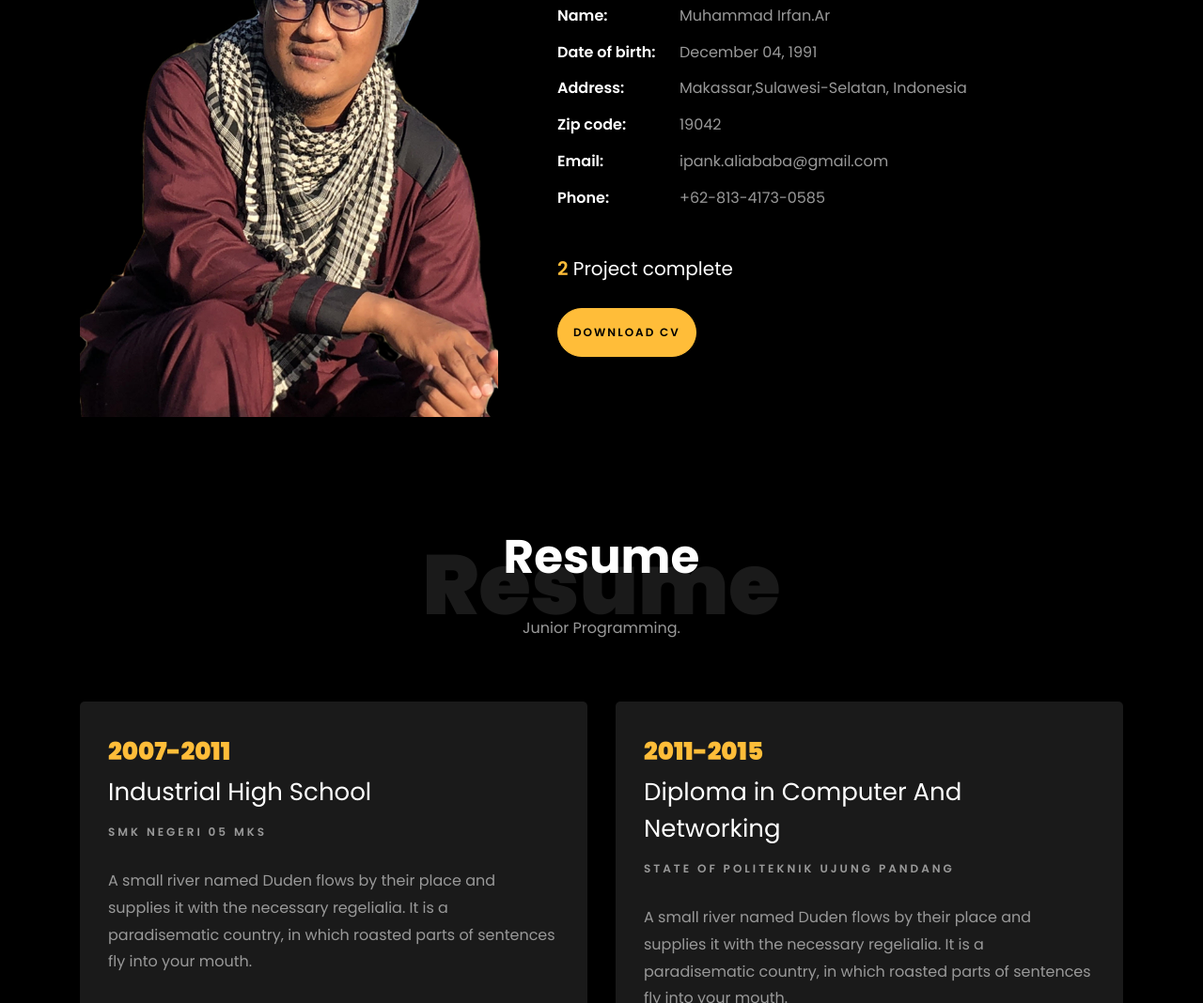
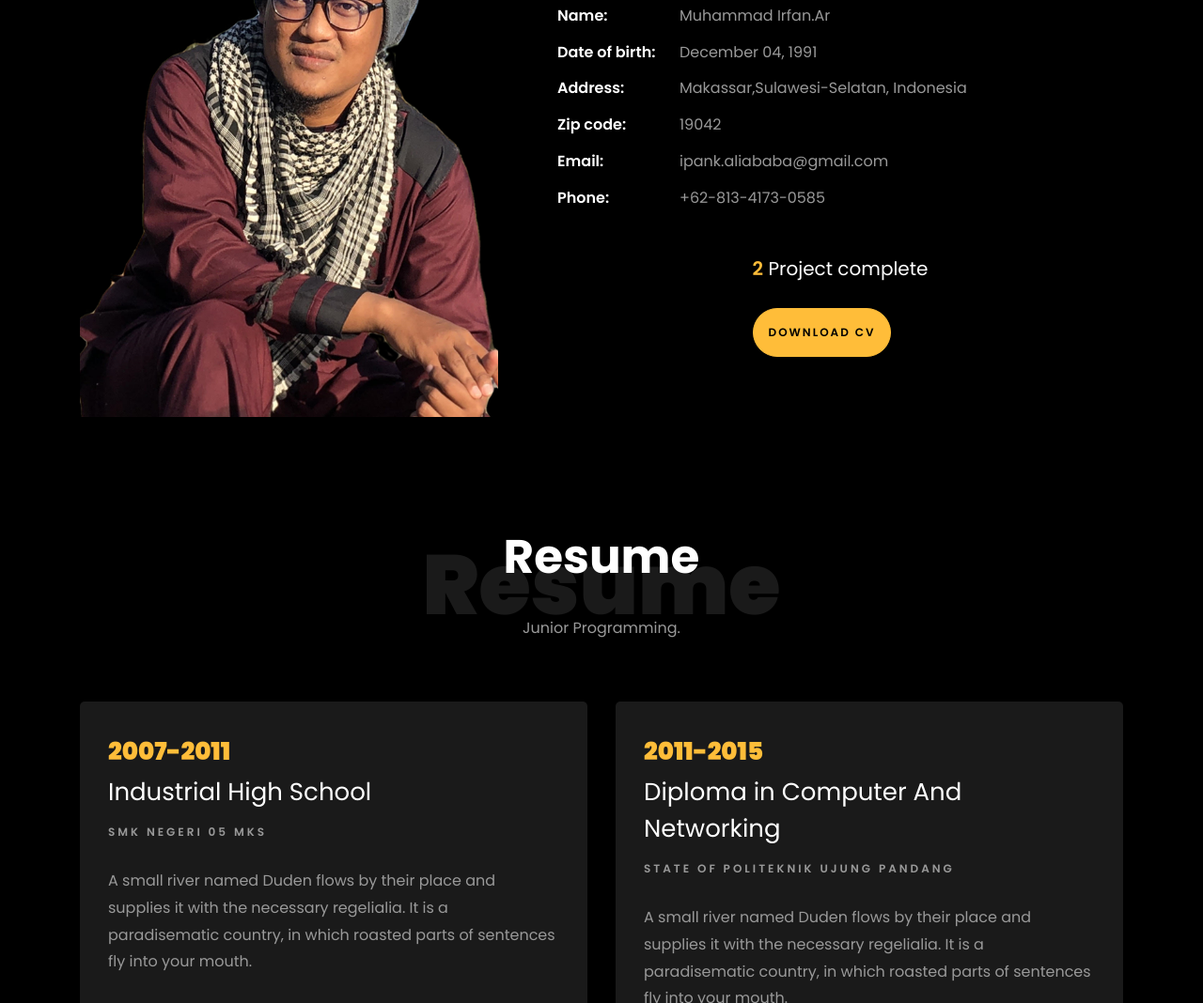
Before and after one commit to adamSyafieq/adamSyafieq.github.io, a plain HTML site: page index.html in a window 1280 px wide. Shown: the part 1027-2095 px from the top of the page at 94% size. Drawn offline with Linux system fonts and the light colour scheme; files whose address does not match are found by name.

Commit message:
membuat justify content pada download CV

```diff
--- a/index.html
+++ b/index.html
@@ -113,7 +113,7 @@
 		            </ul>
 		          </div>
 		        </div>
-	          <div class="counter-wrap ftco-animate d-flex mt-md-3">
+	          <div class="counter-wrap ftco-animate d-flex mt-md-3 justify-content-center">
               <div class="text">
               	<p class="mb-4">
 	                <span class="number" data-number="3">0</span>
```
